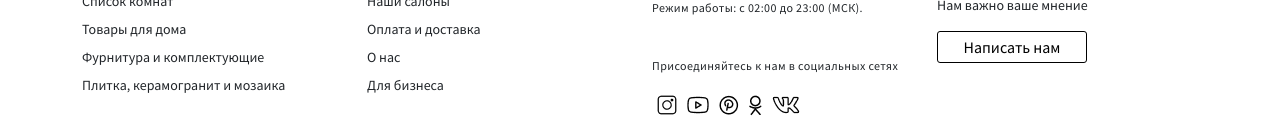
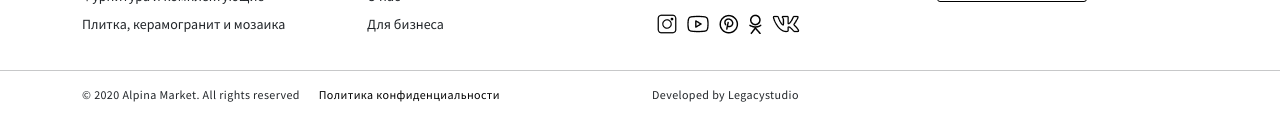
Before and after one commit to manzaero/alpina, a Vue app: page / in a window 1280 px wide. Shown: the part 665-797 px from the top of the page. Built offline with nearby package versions, Linux system fonts and the light colour scheme; a web font is replaced by a local one.

Commit message:
footer finished

```diff
--- a/src/assets/style/footer.scss
+++ b/src/assets/style/footer.scss
@@ -11,6 +11,7 @@
   &__contacts {
     font-size: 12px;
     letter-spacing: 0.4px;
+    margin-bottom: -20px;
   }
   &__social {
     font-size: 12px;
@@ -30,6 +31,11 @@
 .nav-link{
   &__footerIcon {
     margin: 0 5px;
+  }
+  &__footerPolitics {
+    margin: 0 0 0 16px;
+    text-decoration: none;
+    color: black;
   }
   &__title {
     font-size: 14px;
@@ -55,3 +61,15 @@
     }
   }
 }
+
+.row {
+  &__footerEnd {
+    display: flex;
+    justify-content: space-between;
+    font-weight: 400;
+    font-size: 12px;
+    line-height: 16px;
+    letter-spacing: 0.4px;
+    padding-bottom: 16px;
+  }
+}
--- a/src/components/TheFooter.vue
+++ b/src/components/TheFooter.vue
@@ -98,6 +98,17 @@
         </div>
       </div>
     </div>
+    <hr>
+    <div class="container">
+      <div class="row list-unstyled row__footerEnd">
+        <div class="col">
+          <li>&copy 2020 Alpina Market. All rights reserved <a class="nav-link__footerPolitics" href="#">Политика конфиденциальности</a></li>
+        </div>
+        <div class="col">
+          <p>Developed by Legacystudio</p>
+        </div>
+      </div>
+    </div>
   </footer>
 </template>
 
```
